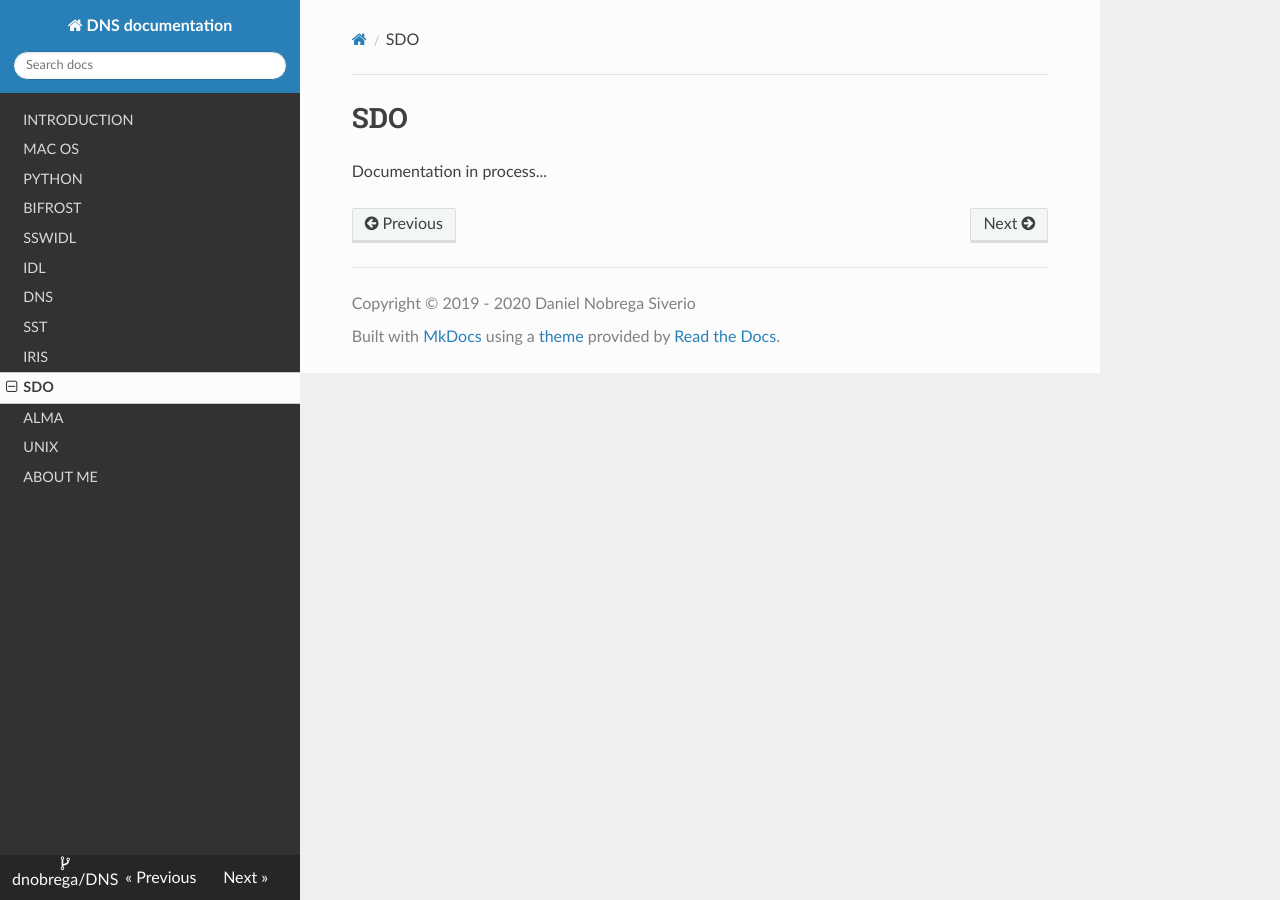
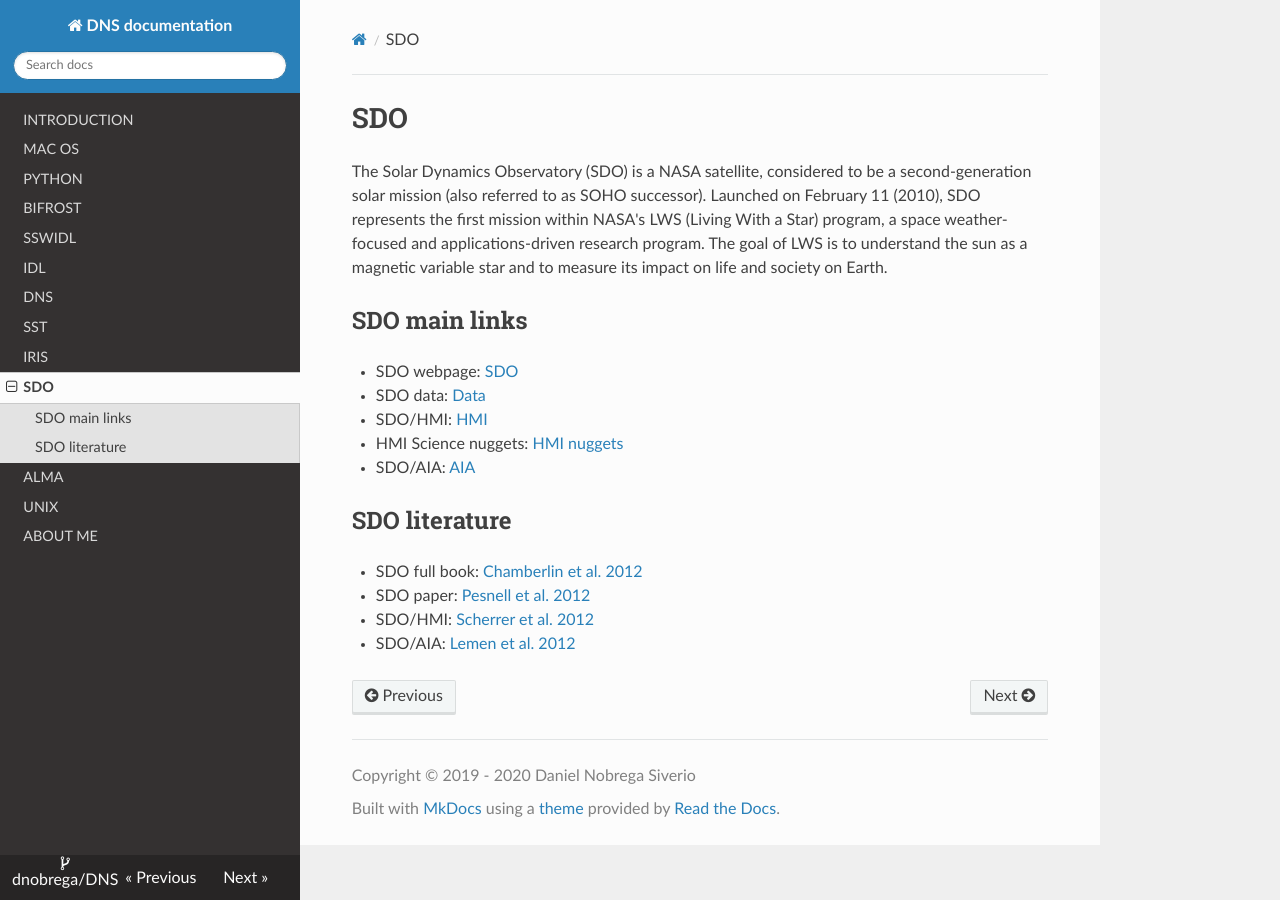
Before and after one commit to dnobrega/DNS, an MkDocs documentation site: the page built from docs/SDO.md, in a window 1280 px wide. Built offline with MkDocs 1.6.1, drawn with Linux system fonts in a browser that asks for light colours; nearby versions of some CDN libraries.

Commit message:
Update SDO.md

```diff
--- a/docs/SDO.md
+++ b/docs/SDO.md
@@ -1,3 +1,18 @@
 # SDO
 
-Documentation in process...
+The Solar Dynamics Observatory (SDO) is a NASA satellite, considered to be a second-generation solar mission (also referred to as SOHO successor). Launched on February 11 (2010), SDO represents the first mission within NASA's LWS (Living With a Star) program, a space weather-focused and applications-driven research program. The goal of LWS is to understand the sun as a magnetic variable star and to measure its impact on life and society on Earth.
+
+## SDO main links
+
+- SDO webpage: [SDO](https://sdo.gsfc.nasa.gov/)
+- SDO data: [Data](https://sdo.gsfc.nasa.gov/data/)
+- SDO/HMI: [HMI](http://hmi.stanford.edu/)
+- HMI Science nuggets: [HMI nuggets](http://hmi.stanford.edu/hminuggets/)
+- SDO/AIA: [AIA](https://aia.lmsal.com/)
+
+## SDO literature
+
+- SDO full book: [Chamberlin et al. 2012](https://link.springer.com/book/10.1007/978-1-4614-3673-7)
+- SDO paper: [Pesnell et al. 2012](https://ui.adsabs.harvard.edu/abs/2012SoPh..275....3P/abstract)
+- SDO/HMI: [Scherrer et al. 2012](https://ui.adsabs.harvard.edu/abs/2012SoPh..275..207S/abstract)
+- SDO/AIA: [Lemen et al. 2012](https://ui.adsabs.harvard.edu/abs/2012SoPh..275...17L/abstract)
```
